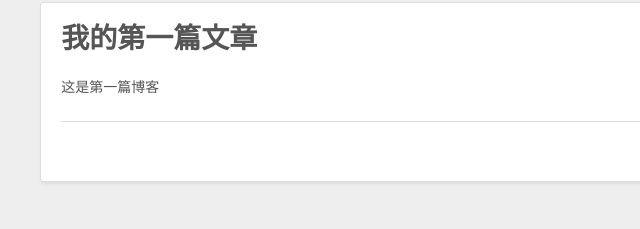
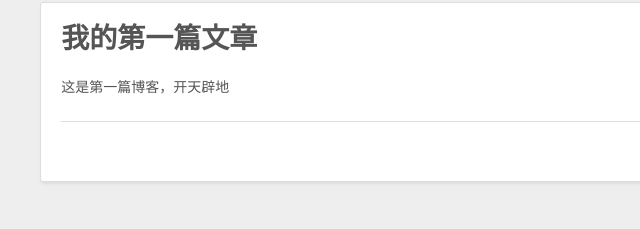
Before and after one commit to xiaojiakp/xiaojiakp.github.io, a plain HTML site: page 2020/01/12/我的第一篇文章/index.html in a window 1280 px wide. Shown: the part 377-606 px from the top of the page, 0-640 px from the left. Drawn offline with nearby package versions, Linux system fonts and the light colour scheme.

Commit message:
Site updated: 2020-01-12 22:30:36

```diff
--- a/2020/01/12/我的第一篇文章/index.html
+++ b/2020/01/12/我的第一篇文章/index.html
@@ -7,15 +7,15 @@
 
   <title>我的第一篇文章 | Hexo</title>
   <meta name="viewport" content="width=device-width, initial-scale=1, maximum-scale=1">
-  <meta name="description" content="这是第一篇博客">
+  <meta name="description" content="这是第一篇博客，开天辟地">
 <meta property="og:type" content="article">
 <meta property="og:title" content="我的第一篇文章">
 <meta property="og:url" content="http://yoursite.com/2020/01/12/%E6%88%91%E7%9A%84%E7%AC%AC%E4%B8%80%E7%AF%87%E6%96%87%E7%AB%A0/index.html">
 <meta property="og:site_name" content="Hexo">
-<meta property="og:description" content="这是第一篇博客">
+<meta property="og:description" content="这是第一篇博客，开天辟地">
 <meta property="og:locale" content="en_US">
 <meta property="article:published_time" content="2020-01-12T13:51:53.000Z">
-<meta property="article:modified_time" content="2020-01-12T13:55:31.598Z">
+<meta property="article:modified_time" content="2020-01-12T14:30:21.409Z">
 <meta property="article:author" content="John Doe">
 <meta name="twitter:card" content="summary">
 
@@ -88,7 +88,7 @@
 
     <div class="article-entry" itemprop="articleBody">
 
-        <p>这是第一篇博客</p>
+        <p>这是第一篇博客，开天辟地</p>
 
 
     </div>
```
Also changed, not shown: index.html (+1 -1 lines).
